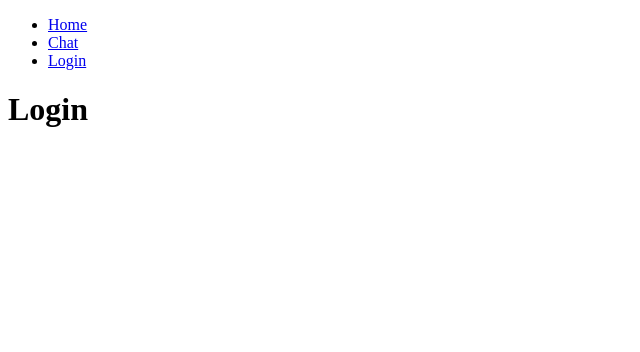
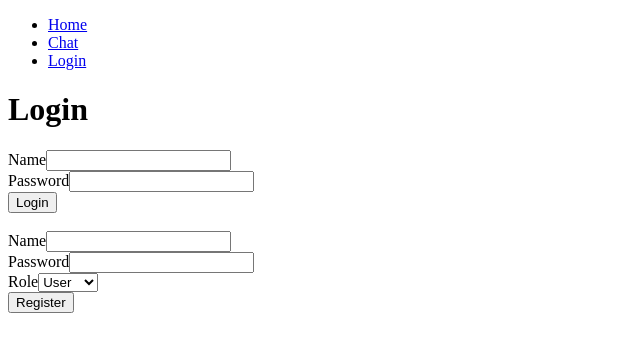
Before and after one commit to olszewskista/the-smartest-home, a React (Vite) app in the folder client/: page /login in a window 1280 px wide. Shown: the top 352 px of the page, without its empty margins (0-640 px from the left). Built offline with nearby package versions, Linux system fonts and the light colour scheme; no server answers.

Commit message:
feat: add login and register form

```diff
--- a/client/package.json
+++ b/client/package.json
@@ -10,10 +10,12 @@
     "preview": "vite preview"
   },
   "dependencies": {
+    "formik": "^2.4.5",
     "react": "^18.2.0",
     "react-dom": "^18.2.0",
     "react-router-dom": "^6.21.2",
-    "socket.io-client": "^4.7.4"
+    "socket.io-client": "^4.7.4",
+    "yup": "^1.3.3"
   },
   "devDependencies": {
     "@types/react": "^18.2.43",
--- /dev/null
+++ b/client/src/components/LoginForm.jsx
@@ -0,0 +1,39 @@
+import { useFormik } from 'formik';
+
+export default function LoginForm() {
+    const formik = useFormik({
+        initialValues: {
+            name: '',
+            password: '',
+        },
+        onSubmit: async (values, actions) => {
+            alert(JSON.stringify(values, null, 2));
+            const response = await fetch('http://localhost:3000/auth/login', {
+                method: 'POST',
+                headers: { 'Content-Type': 'application/json' },
+                body: JSON.stringify(values),
+            });
+        },
+    });
+    return (
+        <form onSubmit={formik.handleSubmit}>
+            <div>
+                <label htmlFor="name">Name</label>
+                <input
+                    id="name"
+                    type="text"
+                    {...formik.getFieldProps('name')}
+                />
+            </div>
+            <div>
+                <label htmlFor="password">Password</label>
+                <input
+                    id="password"
+                    type="password"
+                    {...formik.getFieldProps('password')}
+                />
+            </div>
+            <button type="submit">Login</button>
+        </form>
+    );
+}
--- /dev/null
+++ b/client/src/components/RegisterForm.jsx
@@ -0,0 +1,38 @@
+import {useFormik} from 'formik'
+
+export default function RegisterForm() {
+    const formik = useFormik({
+        initialValues: {
+            name: '',
+            password: '',
+            role: 'user'
+        },
+        onSubmit: async (values, actions) => {
+            alert(JSON.stringify(values, null, 2));
+            const response = await fetch('http://localhost:3000/auth/register', {
+                method: 'POST',
+                headers: { 'Content-Type': 'application/json' },
+                body: JSON.stringify(values),
+            });
+        },
+
+    })
+    return <form>
+        <div>
+            <label htmlFor="name">Name</label>
+            <input id="name" type="text" {...formik.getFieldProps('name')}/>
+        </div>
+        <div>
+            <label htmlFor="password">Password</label>
+            <input id="password" type="password" {...formik.getFieldProps('password')}/>
+        </div>
+        <div>
+            <label htmlFor="role">Role</label>
+            <select name="role" id="role" value={formik.values.role} onChange={formik.handleChange}>
+                <option value="admin">Admin</option>
+                <option value="user">User</option>
+            </select>
+        </div>
+        <button type="submit">Register</button>
+    </form>
+}
--- a/client/src/pages/Login.jsx
+++ b/client/src/pages/Login.jsx
@@ -1,7 +1,13 @@
+import LoginForm from "../components/LoginForm";
+import RegisterForm from "../components/RegisterForm";
+
 export default function LoginPage() {
     return (
         <>
             <h1>Login</h1>
+            <LoginForm />
+            <br />
+            <RegisterForm />
         </>
     );
 }
```
Also changed, not shown: 1 other file (tests, documents, lock files or other folders).
